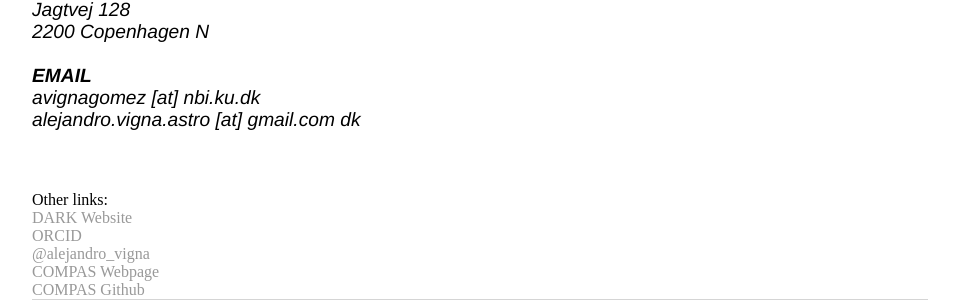
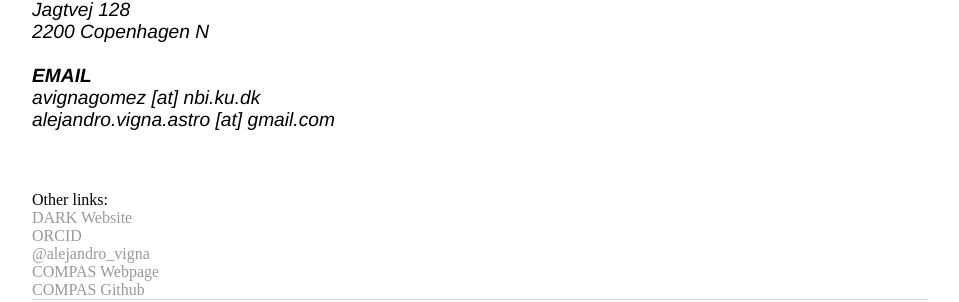
Before and after one commit to avigna/avigna.github.io, a Jekyll site: the page built from contact/index.html, in a window 1280 px wide. Shown: the part 247-549 px from the top of the page, without its empty margins (160-1119 px from the left). Built offline with Jekyll 4.4.1, drawn with Linux system fonts in a browser that asks for light colours.

Commit message:
Update index.html

```diff
--- a/contact/index.html
+++ b/contact/index.html
@@ -12,8 +12,8 @@
 		2200 Copenhagen N <br> <br>
 
 		<strong>EMAIL</strong><br>
-		<span class="obfuscate">avignagomez [at] nbi.ku.dk</span> <br>
-		<span class="obfuscate">alejandro.vigna.astro [at] gmail.com dk</span>
+		<span class="obfuscate"> avignagomez [at] nbi.ku.dk </span> <br>
+		<span class="obfuscate"> alejandro.vigna.astro [at] gmail.com </span>
 		</address>
 	</div>
 
```
